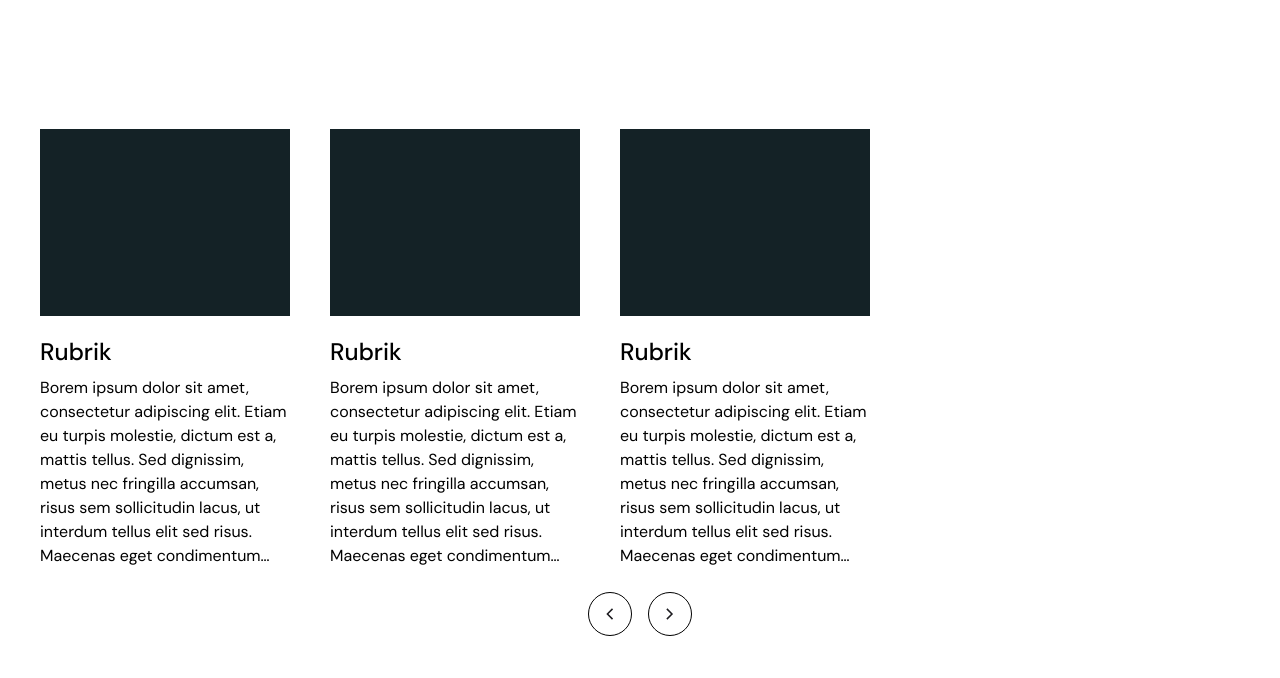
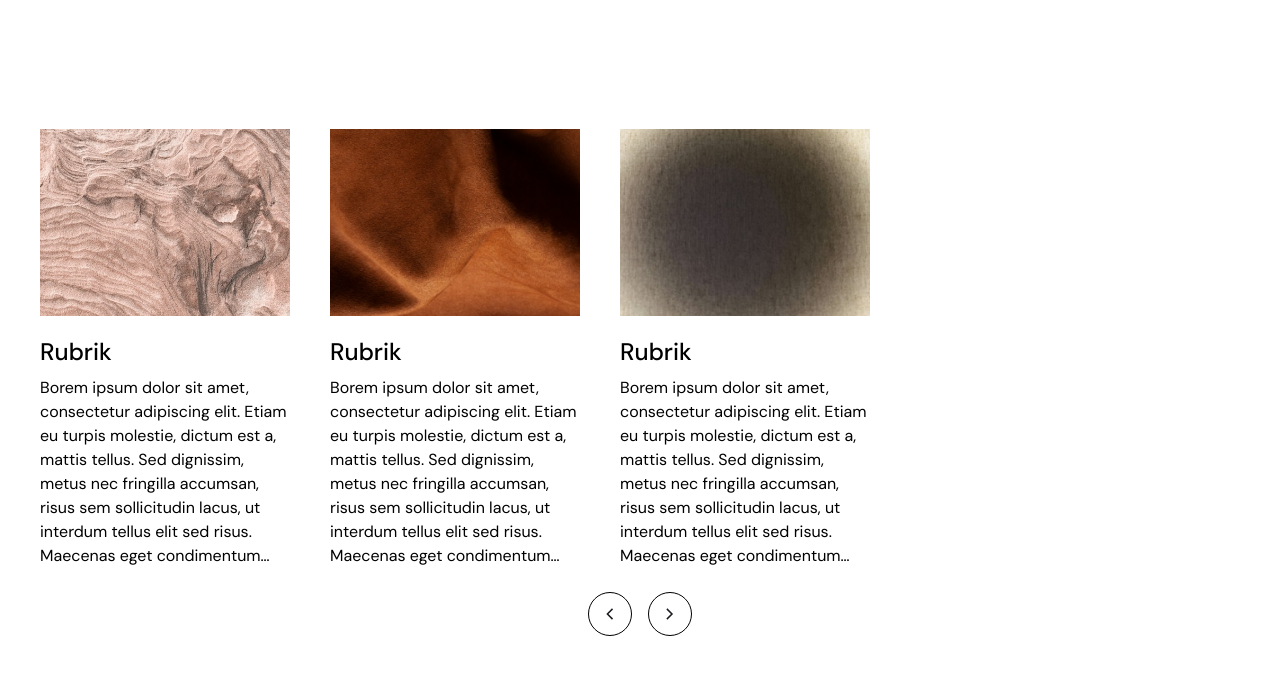
Before and after one commit to jenodh/spar, a plain HTML site: page index.html in a window 1280 px wide. Shown: the part 3400-4078 px from the top of the page. Drawn offline with Linux system fonts and the light colour scheme.

Commit message:
Added pictures

```diff
--- a/index.html
+++ b/index.html
@@ -268,7 +268,12 @@
         <div class="section-inner">
           <div class="content-carousel" id="content-carousel">
             <article class="content-card">
-              <div class="content-card-image"></div>
+              <div class="content-card-image">
+                <img
+                  src="assets/images/campaigns/baaae0bcfec76819a386c32e745e96d98614ff01.jpg"
+                  alt=""
+                />
+              </div>
               <div class="content-card-info">
                 <h3>Rubrik</h3>
                 <p>
@@ -282,7 +287,12 @@
             </article>
 
             <article class="content-card">
-              <div class="content-card-image"></div>
+              <div class="content-card-image">
+                <img
+                  src="assets/images/campaigns/b08bf978a73bb10842fb9be65a585a34f3d524c3.png"
+                  alt=""
+                />
+              </div>
               <div class="content-card-info">
                 <h3>Rubrik</h3>
                 <p>
@@ -296,7 +306,12 @@
             </article>
 
             <article class="content-card">
-              <div class="content-card-image"></div>
+              <div class="content-card-image">
+                <img
+                  src="assets/images/campaigns/080cff3750e4b8ba0349909e84faf3614f39c28a.png"
+                  alt=""
+                />
+              </div>
               <div class="content-card-info">
                 <h3>Rubrik</h3>
                 <p>
--- a/style.css
+++ b/style.css
@@ -565,7 +565,14 @@ section h2 {
 .content-card-image {
   width: 100%;
   height: 187px;
-  background-color: #142226;
+  overflow: hidden;
+}
+
+.content-card-image img {
+  width: 100%;
+  height: 100%;
+  object-fit: cover;
+  display: block;
 }
 
 .content-card-info {
```
Also changed, not shown: assets/images/campaigns/080cff3750e4b8ba0349909e84faf3614f39c28a.png (added), assets/images/campaigns/b08bf978a73bb10842fb9be65a585a34f3d524c3.png (added), assets/images/campaigns/baaae0bcfec76819a386c32e745e96d98614ff01.jpg (added).
